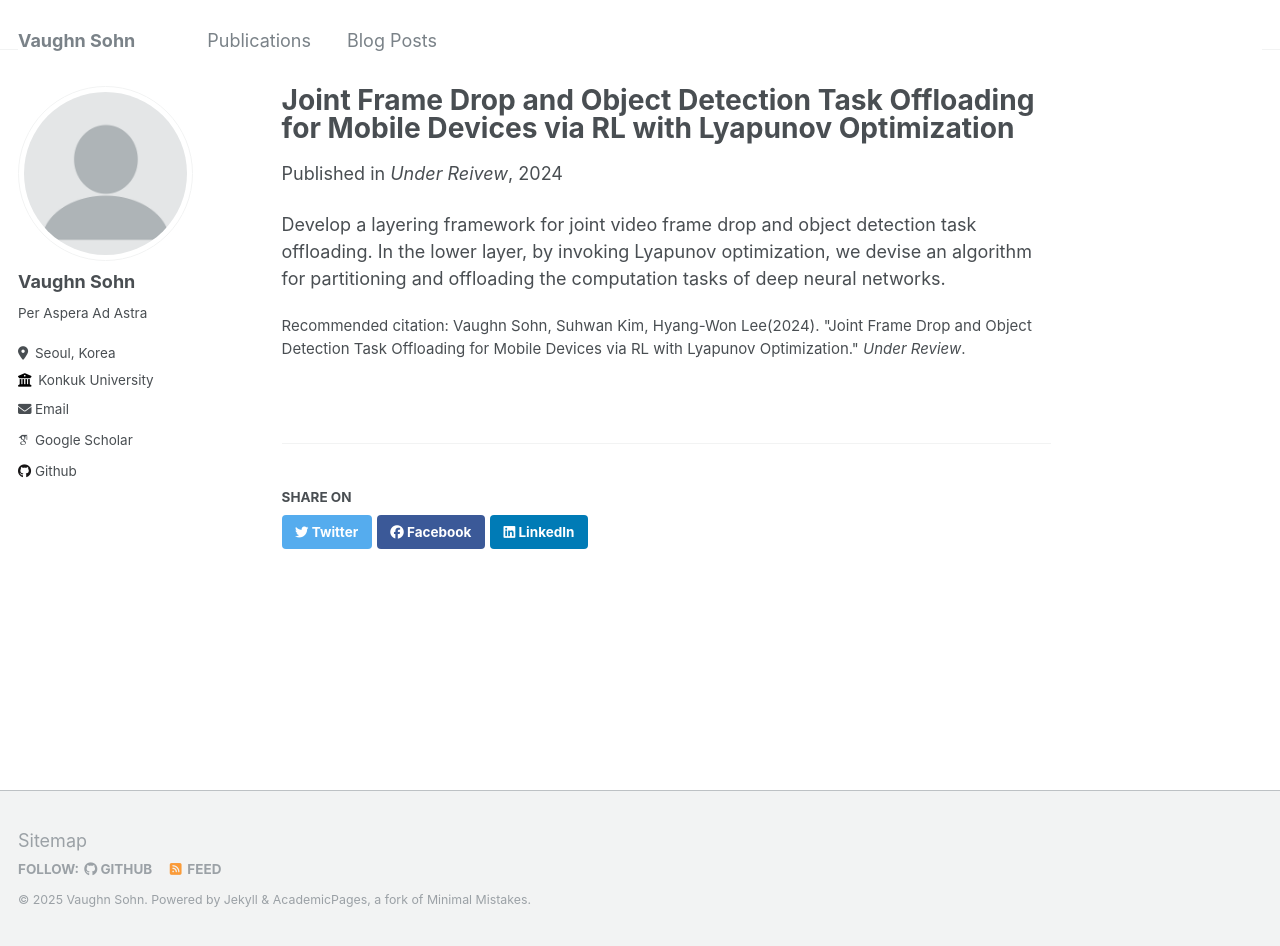
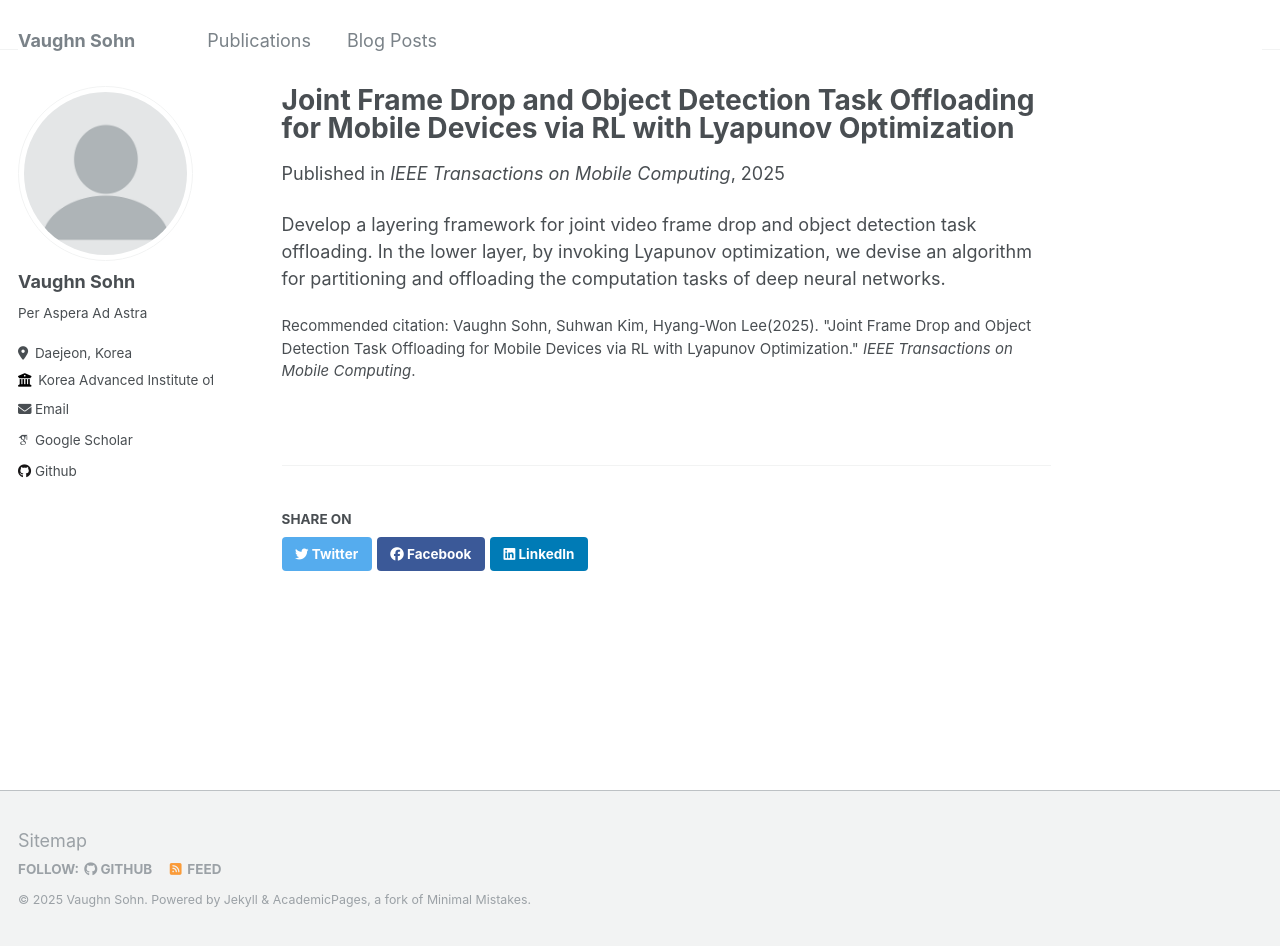
Before and after one commit to webb-c/webb-c.github.io, a Jekyll site: the page built from _publications/2024-06-25-LRLO.md, in a window 1280 px wide and 946 px high. Built offline with Jekyll 4.4.1, drawn with Linux system fonts in a browser that asks for light colours; some web fonts are replaced.

Commit message:
modify: profile, paper publication state

```diff
--- a/_config.yml
+++ b/_config.yml
@@ -25,8 +25,8 @@ author:
   name             : "Vaughn Sohn"
   pronouns         : # example: "she/her"
   bio              : "Per Aspera Ad Astra"
-  location         : "Seoul, Korea"
-  employer         : "Konkuk University"
+  location         : "Daejeon, Korea"
+  employer         : "Korea Advanced Institute of Science and Technology"
   uri              : # URL
   email            : "webb41@kaist.ac.kr"
 
--- a/_publications/2024-06-25-LRLO.md
+++ b/_publications/2024-06-25-LRLO.md
@@ -3,10 +3,10 @@ title: "Joint Frame Drop and Object Detection Task Offloading for Mobile Devices
 collection: publications
 permalink: /publication/2024-06-25-LRLO
 excerpt: 'Develop a layering framework for joint video frame drop and object detection task offloading.'
-date: 2024-06-25
-venue: 'Under Reivew'
+date: 2025-02-04
+venue: 'IEEE Transactions on Mobile Computing'
 # paperurl: 'http://academicpages.github.io/files/paper1.pdf'
-citation: 'Vaughn Sohn, Suhwan Kim, Hyang-Won Lee(2024). &quot;Joint Frame Drop and Object Detection Task Offloading for Mobile Devices via RL with Lyapunov Optimization.&quot; <i>Under Review</i>.'
+citation: 'Vaughn Sohn, Suhwan Kim, Hyang-Won Lee(2025). &quot;Joint Frame Drop and Object Detection Task Offloading for Mobile Devices via RL with Lyapunov Optimization.&quot; <i>IEEE Transactions on Mobile Computing</i>.'
 ---
 
 Develop a layering framework for joint video frame drop and object detection task offloading. In the lower layer, by invoking Lyapunov optimization, we devise an algorithm for partitioning and offloading the computation tasks of deep neural networks.
```
